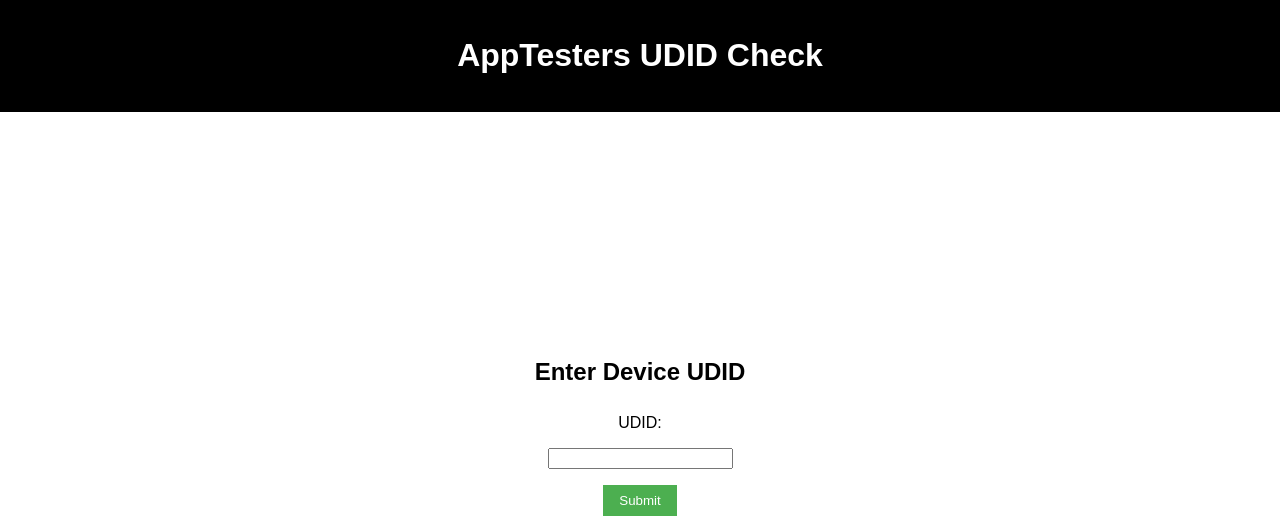
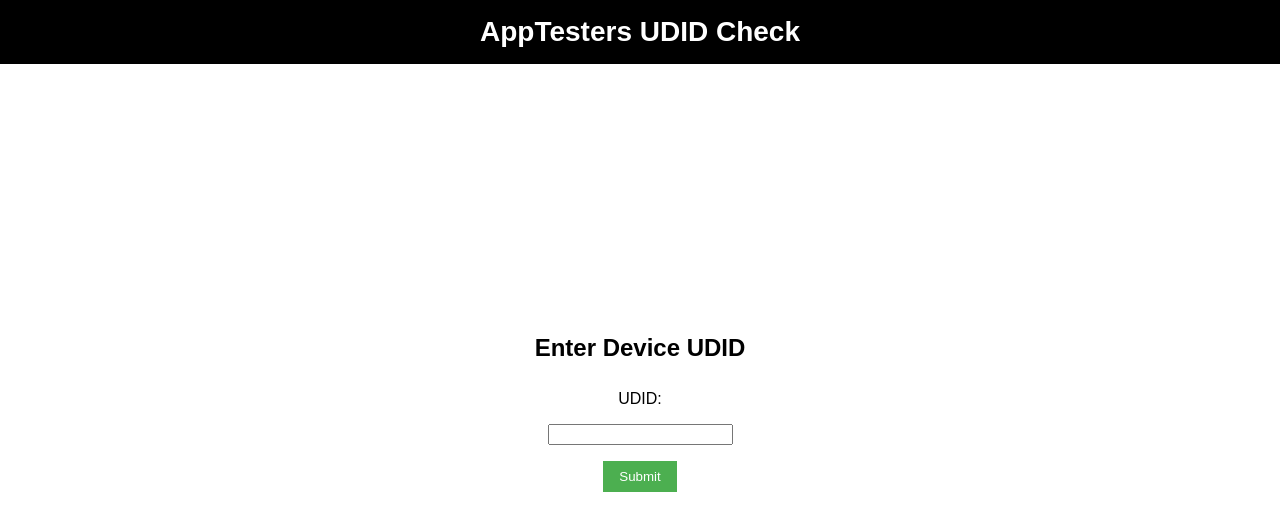
Before and after one commit to apptesters-org/p12check, a Flask app: page / in a window 1280 px wide. Shown: the top 523 px of the page. Run offline with Flask 2, Linux system fonts and the light colour scheme.

Commit message:
Update index.html

```diff
--- a/templates/index.html
+++ b/templates/index.html
@@ -3,7 +3,7 @@
 <head>
     <meta charset="UTF-8">
     <meta name="viewport" content="width=device-width, initial-scale=1.0">
-    <title>Check your UDID Information</title>
+    <title>UDID Your Information</title>
     <style>
         body {
             font-family: Arial, sans-serif;
@@ -18,6 +18,10 @@
             color: white;
             padding: 1rem;
             text-align: center;
+        }
+        header h1 {
+            font-size: 1.75rem;
+            margin: 0;
         }
         footer {
             background-color: black;
```
